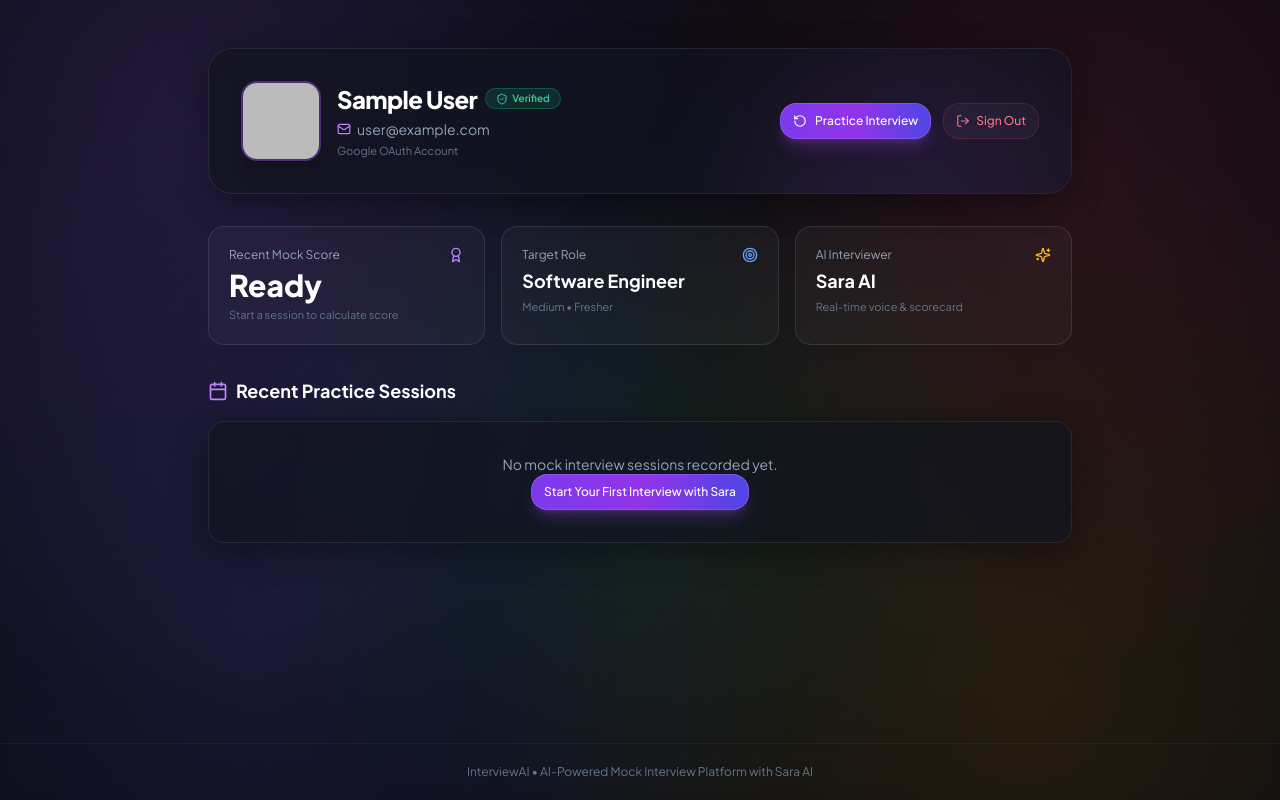
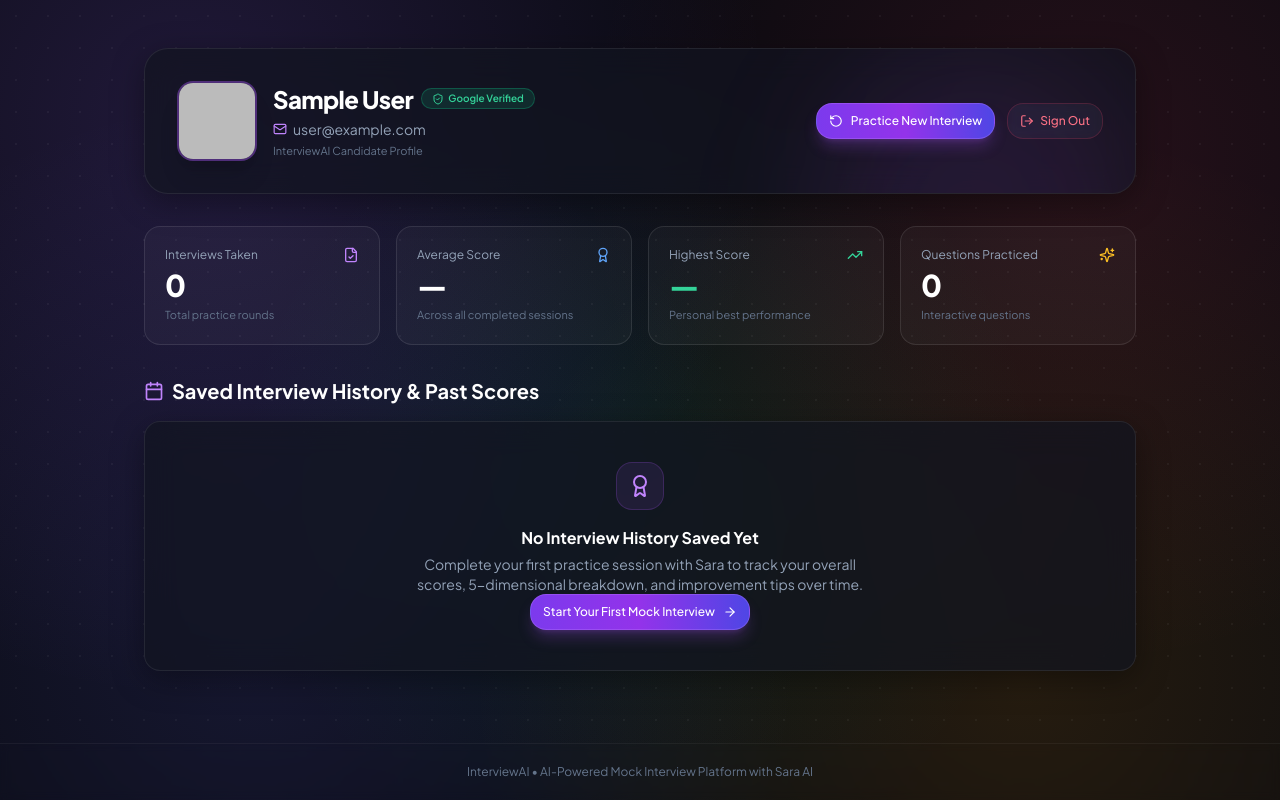
Before and after one commit to Abhishek6172/InterviewAI, a Next.js app: page /profile in a window 1280 px wide. Built offline with nearby package versions, Linux system fonts and the light colour scheme; no server answers; sample sign-in values are in the browser's storage.

Commit message:
feat: persist complete interview history & scores with aggregate performance metrics

```diff
--- a/app/interview/results/page.tsx
+++ b/app/interview/results/page.tsx
@@ -1,7 +1,7 @@
 "use client";
 
-import React, { useState, useEffect } from "react";
-import { useRouter } from "next/navigation";
+import React, { useState, useEffect, Suspense } from "react";
+import { useRouter, useSearchParams } from "next/navigation";
 import Link from "next/link";
 import { Button } from "@/components/ui/Button";
 import { Card, CardContent } from "@/components/ui/Card";
@@ -24,23 +24,37 @@
   AlertCircle,
   MessageSquare,
   Star,
+  ArrowLeft,
 } from "lucide-react";
 
-export default function InterviewResultsPage() {
+function ResultsContent() {
   const router = useRouter();
+  const searchParams = useSearchParams();
+  const querySessionId = searchParams.get("sessionId");
+
   const [session, setSession] = useState<InterviewSession | null>(null);
   const [expandedQuestion, setExpandedQuestion] = useState<string | null>(null);
   const [showFloatingFeedbackPrompt, setShowFloatingFeedbackPrompt] = useState(false);
   const [feedbackSubmitted, setFeedbackSubmitted] = useState(false);
 
   useEffect(() => {
-    const active = SessionManager.getActiveSession();
-    if (!active) {
+    let targetSession: InterviewSession | null = null;
+
+    if (querySessionId) {
+      targetSession = SessionManager.getSessionById(querySessionId);
+    }
+
+    if (!targetSession) {
+      targetSession = SessionManager.getActiveSession();
+    }
+
+    if (!targetSession) {
       router.replace("/interview/setup");
       return;
     }
-    setSession(active);
-    AnalyticsTracker.track("results_viewed", {}, active.id);
+
+    setSession(targetSession);
+    AnalyticsTracker.track("results_viewed", {}, targetSession.id);
 
     // Scroll listener to show slide-up feedback prompt
     const handleScroll = () => {
@@ -53,7 +67,7 @@
 
     window.addEventListener("scroll", handleScroll);
     return () => window.removeEventListener("scroll", handleScroll);
-  }, [router]);
+  }, [router, querySessionId]);
 
   const scrollToFeedback = () => {
     document.getElementById("feedback-form-section")?.scrollIntoView({ behavior: "smooth" });
@@ -276,3 +290,17 @@
     </div>
   );
 }
+
+export default function InterviewResultsPage() {
+  return (
+    <Suspense
+      fallback={
+        <div className="w-full max-w-4xl mx-auto px-4 py-20 text-center">
+          <div className="w-8 h-8 rounded-full border-2 border-purple-500 border-t-transparent animate-spin mx-auto" />
+        </div>
+      }
+    >
+      <ResultsContent />
+    </Suspense>
+  );
+}
--- a/app/profile/page.tsx
+++ b/app/profile/page.tsx
@@ -7,7 +7,7 @@
 import { Button } from "@/components/ui/Button";
 import { Badge } from "@/components/ui/Badge";
 import { SessionManager } from "@/lib/interview/session-manager";
-import { AnalyticsTracker } from "@/lib/analytics/tracker";
+import { InterviewSession } from "@/types/interview";
 import {
   User,
   Mail,
@@ -21,20 +21,41 @@
   TrendingUp,
   Target,
   ArrowRight,
+  Trash2,
+  BarChart3,
+  FileCheck,
+  Clock,
 } from "lucide-react";
 
 export default function ProfilePage() {
   const { data: session, status } = useSession();
-  const [interviewHistory, setInterviewHistory] = useState<any[]>([]);
+  const [history, setHistory] = useState<InterviewSession[]>([]);
   const [imageError, setImageError] = useState(false);
 
+  const loadHistory = () => {
+    const pastSessions = SessionManager.getSessionHistory();
+    setHistory(pastSessions);
+  };
+
   useEffect(() => {
-    // Load local practice sessions
-    const active = SessionManager.getActiveSession();
-    if (active) {
-      setInterviewHistory([active]);
+    loadHistory();
+  }, []);
+
+  const handleDeleteSession = (sessionId: string, e: React.MouseEvent) => {
+    e.preventDefault();
+    e.stopPropagation();
+    if (confirm("Are you sure you want to remove this interview session from your history?")) {
+      SessionManager.deleteSessionFromHistory(sessionId);
+      loadHistory();
     }
-  }, []);
+  };
+
+  const handleClearAllHistory = () => {
+    if (confirm("Are you sure you want to clear all your interview history and scores? This cannot be undone.")) {
+      SessionManager.clearAllHistory();
+      loadHistory();
+    }
+  };
 
   if (status === "loading") {
     return (
@@ -51,9 +72,9 @@
           <User className="w-8 h-8" />
         </div>
         <div className="space-y-2">
-          <h1 className="text-2xl sm:text-3xl font-extrabold text-white">Sign in to your Profile</h1>
+          <h1 className="text-2xl sm:text-3xl font-extrabold text-white">Sign in to View Your Profile</h1>
           <p className="text-sm text-slate-400">
-            Sign in with Google to sync your mock interview scorecards, track performance metrics, and prefill candidate applications.
+            Sign in with Google to sync your mock interview scorecards, track performance history, and review past AI evaluations.
           </p>
         </div>
         <Button
@@ -88,18 +109,19 @@
   }
 
   const user = session.user;
-  const activeSession = interviewHistory[0];
-  const lastScore = activeSession?.scorecard?.overallScore || 0;
 
-  // Safe date formatter
-  const formattedDate =
-    activeSession?.createdAt && !isNaN(new Date(activeSession.createdAt).getTime())
-      ? new Date(activeSession.createdAt).toLocaleDateString("en-US", {
-          month: "short",
-          day: "numeric",
-          year: "numeric",
-        })
-      : "Today";
+  // Compute aggregated performance statistics
+  const totalInterviews = history.length;
+  const scoredSessions = history.filter((s) => s.scorecard?.overallScore !== undefined);
+  const totalQuestions = history.reduce((acc, s) => acc + (s.questions?.length || 0), 0);
+
+  const averageScore = scoredSessions.length > 0
+    ? Math.round(scoredSessions.reduce((acc, s) => acc + (s.scorecard?.overallScore || 0), 0) / scoredSessions.length)
+    : 0;
+
+  const highestScore = scoredSessions.length > 0
+    ? Math.max(...scoredSessions.map((s) => s.scorecard?.overallScore || 0))
+    : 0;
 
   const initials = user.name
     ? user.name
@@ -111,7 +133,7 @@
     : "CA";
 
   return (
-    <div className="w-full max-w-4xl mx-auto px-4 py-8 sm:py-12 space-y-8">
+    <div className="w-full max-w-5xl mx-auto px-4 py-8 sm:py-12 space-y-8">
       {/* Profile Header Card */}
       <div className="p-6 sm:p-8 rounded-3xl glass-panel border border-white/10 relative overflow-hidden">
         <div className="absolute top-0 right-0 w-80 h-80 bg-purple-500/10 rounded-full blur-3xl pointer-events-none" />
@@ -137,13 +159,13 @@
               <div className="flex items-center gap-2">
                 <h1 className="text-xl sm:text-2xl font-extrabold text-white tracking-tight">{user.name}</h1>
                 <Badge variant="success" className="text-[10px] gap-1 py-0.5">
-                  <ShieldCheck className="w-3 h-3" /> Verified
+                  <ShieldCheck className="w-3 h-3" /> Google Verified
                 </Badge>
               </div>
               <p className="text-xs sm:text-sm text-slate-400 flex items-center gap-1.5">
                 <Mail className="w-3.5 h-3.5 text-purple-400" /> {user.email}
               </p>
-              <p className="text-[11px] text-slate-500">Google OAuth Account</p>
+              <p className="text-[11px] text-slate-500">InterviewAI Candidate Profile</p>
             </div>
           </div>
 
@@ -151,7 +173,7 @@
             <Link href="/interview/setup">
               <Button variant="glow" size="sm" className="gap-2 text-xs">
                 <RotateCcw className="w-3.5 h-3.5" />
-                Practice Interview
+                Practice New Interview
               </Button>
             </Link>
             <Button
@@ -167,87 +189,185 @@
         </div>
       </div>
 
-      {/* Overview Metric Stats */}
-      <div className="grid grid-cols-1 sm:grid-cols-3 gap-4">
+      {/* 4 Aggregate Metric Statistics */}
+      <div className="grid grid-cols-2 sm:grid-cols-4 gap-4">
+        {/* Total Interviews */}
         <div className="p-5 rounded-2xl bg-white/[0.03] border border-white/10 space-y-1">
           <div className="flex items-center justify-between text-xs text-slate-400">
-            <span>Recent Mock Score</span>
-            <Award className="w-4 h-4 text-purple-400" />
+            <span>Interviews Taken</span>
+            <FileCheck className="w-4 h-4 text-purple-400" />
           </div>
           <p className="text-2xl sm:text-3xl font-extrabold text-white">
-            {lastScore > 0 ? `${lastScore}/100` : "Ready"}
+            {totalInterviews}
           </p>
-          <p className="text-[11px] text-slate-500">
-            {lastScore > 0 ? "Latest session performance" : "Start a session to calculate score"}
-          </p>
+          <p className="text-[11px] text-slate-500">Total practice rounds</p>
         </div>
 
+        {/* Average Score */}
         <div className="p-5 rounded-2xl bg-white/[0.03] border border-white/10 space-y-1">
           <div className="flex items-center justify-between text-xs text-slate-400">
-            <span>Target Role</span>
-            <Target className="w-4 h-4 text-blue-400" />
+            <span>Average Score</span>
+            <Award className="w-4 h-4 text-blue-400" />
           </div>
-          <p className="text-base sm:text-lg font-bold text-white truncate">
-            {activeSession?.options?.role || "Software Engineer"}
+          <p className="text-2xl sm:text-3xl font-extrabold text-white">
+            {averageScore > 0 ? `${averageScore}/100` : "—"}
           </p>
-          <p className="text-[11px] text-slate-500">
-            {activeSession?.options?.difficulty || "Medium"} &bull; {activeSession?.options?.experienceLevel || "Fresher"}
-          </p>
+          <p className="text-[11px] text-slate-500">Across all completed sessions</p>
         </div>
 
+        {/* Top Score */}
         <div className="p-5 rounded-2xl bg-white/[0.03] border border-white/10 space-y-1">
           <div className="flex items-center justify-between text-xs text-slate-400">
-            <span>AI Interviewer</span>
+            <span>Highest Score</span>
+            <TrendingUp className="w-4 h-4 text-emerald-400" />
+          </div>
+          <p className="text-2xl sm:text-3xl font-extrabold text-emerald-400">
+            {highestScore > 0 ? `${highestScore}/100` : "—"}
+          </p>
+          <p className="text-[11px] text-slate-500">Personal best performance</p>
+        </div>
+
+        {/* Total Questions Answered */}
+        <div className="p-5 rounded-2xl bg-white/[0.03] border border-white/10 space-y-1">
+          <div className="flex items-center justify-between text-xs text-slate-400">
+            <span>Questions Practiced</span>
             <Sparkles className="w-4 h-4 text-amber-400" />
           </div>
-          <p className="text-base sm:text-lg font-bold text-white">Sara AI</p>
-          <p className="text-[11px] text-slate-500">Real-time voice & scorecard</p>
+          <p className="text-2xl sm:text-3xl font-extrabold text-white">
+            {totalQuestions}
+          </p>
+          <p className="text-[11px] text-slate-500">Interactive questions</p>
         </div>
       </div>
 
-      {/* Recent Session / Scorecard */}
+      {/* Complete Interview History List */}
       <div className="space-y-4">
-        <h2 className="text-lg font-bold text-white flex items-center gap-2">
+        <div className="flex items-center justify-between">
+          <h2 className="text-lg sm:text-xl font-bold text-white flex items-center gap-2">
             <Calendar className="w-5 h-5 text-purple-400" />
-          Recent Practice Sessions
+            Saved Interview History & Past Scores
           </h2>
 
-        {activeSession ? (
-          <Card className="glass-panel border-white/10 p-5 space-y-3">
-            <div className="flex flex-col sm:flex-row sm:items-center justify-between gap-3">
-              <div>
-                <div className="flex items-center gap-2 mb-1">
-                  <span className="text-xs font-bold text-purple-300 uppercase tracking-wider">
-                    {activeSession.options.role}
+          {history.length > 0 && (
+            <button
+              type="button"
+              onClick={handleClearAllHistory}
+              className="text-xs text-slate-400 hover:text-rose-400 transition-colors flex items-center gap-1"
+            >
+              <Trash2 className="w-3.5 h-3.5" /> Clear All History
+            </button>
+          )}
+        </div>
+
+        {history.length > 0 ? (
+          <div className="space-y-3">
+            {history.map((item, idx) => {
+              const score = item.scorecard?.overallScore;
+              const dateStr = item.createdAt && !isNaN(new Date(item.createdAt).getTime())
+                ? new Date(item.createdAt).toLocaleDateString("en-US", {
+                    month: "short",
+                    day: "numeric",
+                    year: "numeric",
+                    hour: "2-digit",
+                    minute: "2-digit",
+                  })
+                : "Recent Session";
+
+              // Color code score badge
+              let scoreColor = "bg-purple-500/15 text-purple-300 border-purple-500/30";
+              if (score !== undefined) {
+                if (score >= 80) scoreColor = "bg-emerald-500/15 text-emerald-400 border-emerald-500/30";
+                else if (score >= 60) scoreColor = "bg-blue-500/15 text-blue-300 border-blue-500/30";
+                else scoreColor = "bg-amber-500/15 text-amber-300 border-amber-500/30";
+              }
+
+              return (
+                <Card
+                  key={item.id || idx}
+                  className="glass-panel border-white/10 p-5 hover:border-white/20 transition-all overflow-hidden"
+                >
+                  <div className="flex flex-col sm:flex-row sm:items-center justify-between gap-4">
+                    <div className="space-y-1.5">
+                      <div className="flex flex-wrap items-center gap-2">
+                        <span className="text-sm font-bold text-white uppercase tracking-wider">
+                          {item.options.role}
                         </span>
                         <Badge variant="outline" className="text-[10px] capitalize">
-                    {activeSession.options.difficulty}
+                          {item.options.difficulty}
                         </Badge>
-                </div>
-                <p className="text-xs text-slate-400">
-                  {activeSession.questions.length} questions &bull; Completed {formattedDate}
-                </p>
+                        <Badge variant="secondary" className="text-[10px] text-slate-400">
+                          {item.options.experienceLevel || "Fresher"}
+                        </Badge>
+                        {item.options.resumeFileName && (
+                          <Badge variant="purple" className="text-[10px] text-purple-300">
+                            📄 Resume Probed
+                          </Badge>
+                        )}
                       </div>
 
-              <div className="flex items-center gap-3">
-                {activeSession.scorecard && (
-                  <span className="text-sm font-extrabold px-3 py-1.5 rounded-xl bg-purple-500/15 text-purple-300 border border-purple-500/30">
-                    {activeSession.scorecard.overallScore}/100
+                      <div className="flex flex-wrap items-center gap-3 text-xs text-slate-400">
+                        <span className="flex items-center gap-1">
+                          <Calendar className="w-3.5 h-3.5 text-slate-500" />
+                          {dateStr}
                         </span>
+                        <span>&bull;</span>
+                        <span>{item.questions.length} Questions Answered</span>
+                        {item.status && (
+                          <>
+                            <span>&bull;</span>
+                            <span className="capitalize text-slate-300 font-medium">{item.status}</span>
+                          </>
                         )}
-                <Link href="/interview/results">
-                  <Button variant="glow" size="sm" className="text-xs gap-1.5">
-                    View Scorecard <ArrowRight className="w-3 h-3" />
+                      </div>
+                    </div>
+
+                    <div className="flex items-center gap-3 shrink-0">
+                      {score !== undefined ? (
+                        <div className={`px-3.5 py-1.5 rounded-xl border text-sm font-extrabold flex items-center gap-1.5 ${scoreColor}`}>
+                          <Award className="w-4 h-4" />
+                          <span>{score}/100</span>
+                        </div>
+                      ) : (
+                        <span className="text-xs text-slate-500 italic">In Progress</span>
+                      )}
+
+                      <Link href={`/interview/results?sessionId=${item.id}`}>
+                        <Button variant="glow" size="sm" className="text-xs gap-1.5 h-9">
+                          View Scorecard
+                          <ArrowRight className="w-3.5 h-3.5" />
                         </Button>
                       </Link>
+
+                      <button
+                        type="button"
+                        onClick={(e) => handleDeleteSession(item.id, e)}
+                        title="Delete this session"
+                        className="p-2 rounded-xl text-slate-500 hover:text-rose-400 hover:bg-rose-500/10 transition-colors"
+                      >
+                        <Trash2 className="w-4 h-4" />
+                      </button>
                     </div>
                   </div>
                 </Card>
+              );
+            })}
+          </div>
         ) : (
-          <Card className="glass-panel border-white/10 p-8 text-center space-y-3">
-            <p className="text-sm text-slate-400">No mock interview sessions recorded yet.</p>
+          <Card className="glass-panel border-white/10 p-10 text-center space-y-4">
+            <div className="w-12 h-12 rounded-2xl bg-purple-500/10 border border-purple-500/20 text-purple-400 mx-auto flex items-center justify-center">
+              <Award className="w-6 h-6" />
+            </div>
+            <div className="space-y-1">
+              <h3 className="text-base font-bold text-white">No Interview History Saved Yet</h3>
+              <p className="text-xs sm:text-sm text-slate-400 max-w-md mx-auto">
+                Complete your first practice session with Sara to track your overall scores, 5-dimensional breakdown, and improvement tips over time.
+              </p>
+            </div>
             <Link href="/interview/setup">
-              <Button variant="glow" size="sm">Start Your First Interview with Sara</Button>
+              <Button variant="glow" size="sm" className="gap-2">
+                Start Your First Mock Interview
+                <ArrowRight className="w-3.5 h-3.5" />
+              </Button>
             </Link>
           </Card>
         )}
--- a/lib/interview/session-manager.ts
+++ b/lib/interview/session-manager.ts
@@ -8,6 +8,7 @@
 } from "@/types/interview";
 
 const ACTIVE_SESSION_KEY = "interviewai_active_session";
+const HISTORY_KEY = "interviewai_session_history";
 
 export class SessionManager {
   public static createSession(
@@ -23,6 +24,7 @@
       answers: {},
       evaluations: {},
       startedAt: new Date().toISOString(),
+      createdAt: new Date().toISOString(),
     };
 
     this.saveSession(session);
@@ -115,7 +117,78 @@
     session.completedAt = new Date().toISOString();
 
     this.saveSession(session);
+    this.saveToHistory(session);
     return session;
+  }
+
+  // --- Session History Storage ---
+
+  public static getSessionHistory(): InterviewSession[] {
+    if (typeof window === "undefined") return [];
+    try {
+      const data = localStorage.getItem(HISTORY_KEY);
+      if (!data) {
+        // If history is empty but there's a completed active session, seed it
+        const active = this.getActiveSession();
+        if (active && active.status === "completed" && active.scorecard) {
+          return [active];
+        }
+        return [];
+      }
+      const parsed: InterviewSession[] = JSON.parse(data);
+      return Array.isArray(parsed) ? parsed : [];
+    } catch {
+      return [];
+    }
+  }
+
+  public static saveToHistory(session: InterviewSession): void {
+    if (typeof window === "undefined") return;
+    try {
+      const history = this.getSessionHistory();
+      const existingIndex = history.findIndex((s) => s.id === session.id);
+      if (existingIndex >= 0) {
+        history[existingIndex] = session;
+      } else {
+        history.unshift(session);
+      }
+      localStorage.setItem(HISTORY_KEY, JSON.stringify(history));
+    } catch (err) {
+      console.warn("Error saving session to history:", err);
+    }
+  }
+
+  public static getSessionById(sessionId: string): InterviewSession | null {
+    const active = this.getActiveSession();
+    if (active && active.id === sessionId) return active;
+
+    const history = this.getSessionHistory();
+    return history.find((s) => s.id === sessionId) || null;
+  }
+
+  public static deleteSessionFromHistory(sessionId: string): void {
+    if (typeof window === "undefined") return;
+    try {
+      const history = this.getSessionHistory().filter((s) => s.id !== sessionId);
+      localStorage.setItem(HISTORY_KEY, JSON.stringify(history));
+
+      const active = this.getActiveSession();
+      if (active && active.id === sessionId) {
+        this.clearSession();
+      }
+    } catch (err) {
+      console.warn("Error deleting session from history:", err);
+    }
+  }
+
+  public static clearAllHistory(): void {
+    if (typeof window === "undefined") return;
+    try {
+      localStorage.removeItem(HISTORY_KEY);
+      localStorage.removeItem(ACTIVE_SESSION_KEY);
+    } catch {
+      // ignore
+    }
   }
 
   public static clearSession(): void {
--- a/types/interview.ts
+++ b/types/interview.ts
@@ -98,4 +98,5 @@
   scorecard?: InterviewScorecard;
   startedAt: string;
   completedAt?: string;
+  createdAt?: string;
 }
```
Lines whose indentation alone changed are shown as unchanged.
